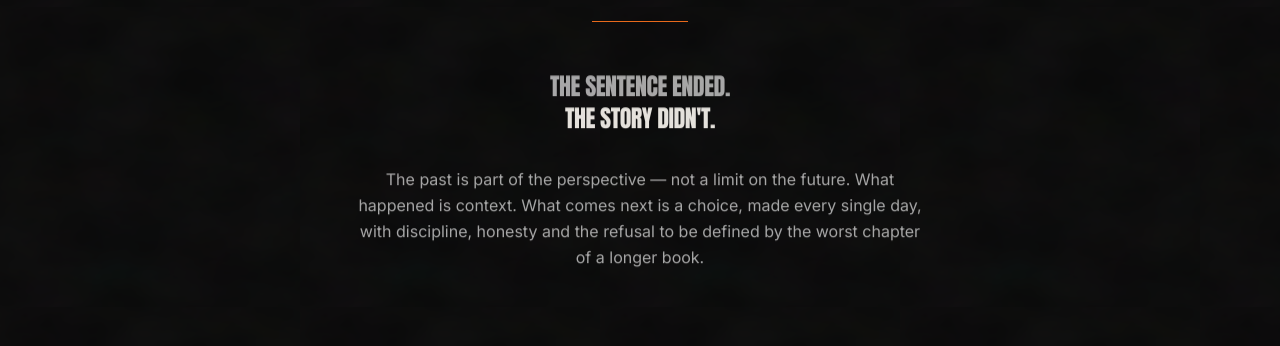
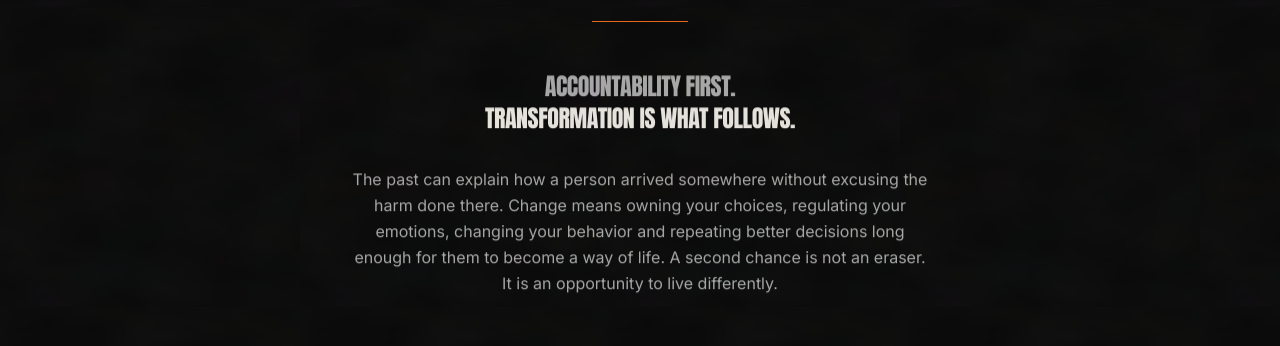
Before and after one commit to valiantdoor-web/25-two-life, a Next.js app: page / in a window 1280 px wide. Shown: the part 1618-1964 px from the top of the page. Built offline with nearby package versions, Linux system fonts and the light colour scheme; no server answers.

Commit message:
Center manifesto on accountability and change

```diff
--- a/components/manifesto.tsx
+++ b/components/manifesto.tsx
@@ -7,9 +7,7 @@ export function Manifesto() {
       style={{ paddingBlock: 'clamp(6rem,14vw,13rem)' }}
     >
       <div className="mx-auto max-w-4xl text-center">
-        <p className="eyebrow mb-10 text-muted-gray" data-reveal>
-          The Manifesto
-        </p>
+        <p className="eyebrow mb-10 text-muted-gray" data-reveal>The Manifesto</p>
 
         <div className="mx-auto w-full max-w-[560px]" data-reveal>
           <Image
@@ -24,23 +22,14 @@ export function Manifesto() {
 
         <div className="mx-auto my-12 h-px w-24 rule-orange" data-reveal-line />
 
-        <p
-          className="display mx-auto max-w-xl text-xl text-muted-gray md:text-2xl"
-          data-reveal
-        >
-          The sentence ended.
+        <p className="display mx-auto max-w-xl text-xl text-muted-gray md:text-2xl" data-reveal>
+          Accountability first.
           <br />
-          <span className="text-off-white">The story didn&apos;t.</span>
+          <span className="text-off-white">Transformation is what follows.</span>
         </p>
 
-        <p
-          className="mx-auto mt-8 max-w-xl text-pretty text-base leading-relaxed text-muted-gray"
-          data-reveal
-        >
-          The past is part of the perspective — not a limit on the future. What
-          happened is context. What comes next is a choice, made every single
-          day, with discipline, honesty and the refusal to be defined by the
-          worst chapter of a longer book.
+        <p className="mx-auto mt-8 max-w-xl text-pretty text-base leading-relaxed text-muted-gray" data-reveal>
+          The past can explain how a person arrived somewhere without excusing the harm done there. Change means owning your choices, regulating your emotions, changing your behavior and repeating better decisions long enough for them to become a way of life. A second chance is not an eraser. It is an opportunity to live differently.
         </p>
       </div>
     </section>
```
